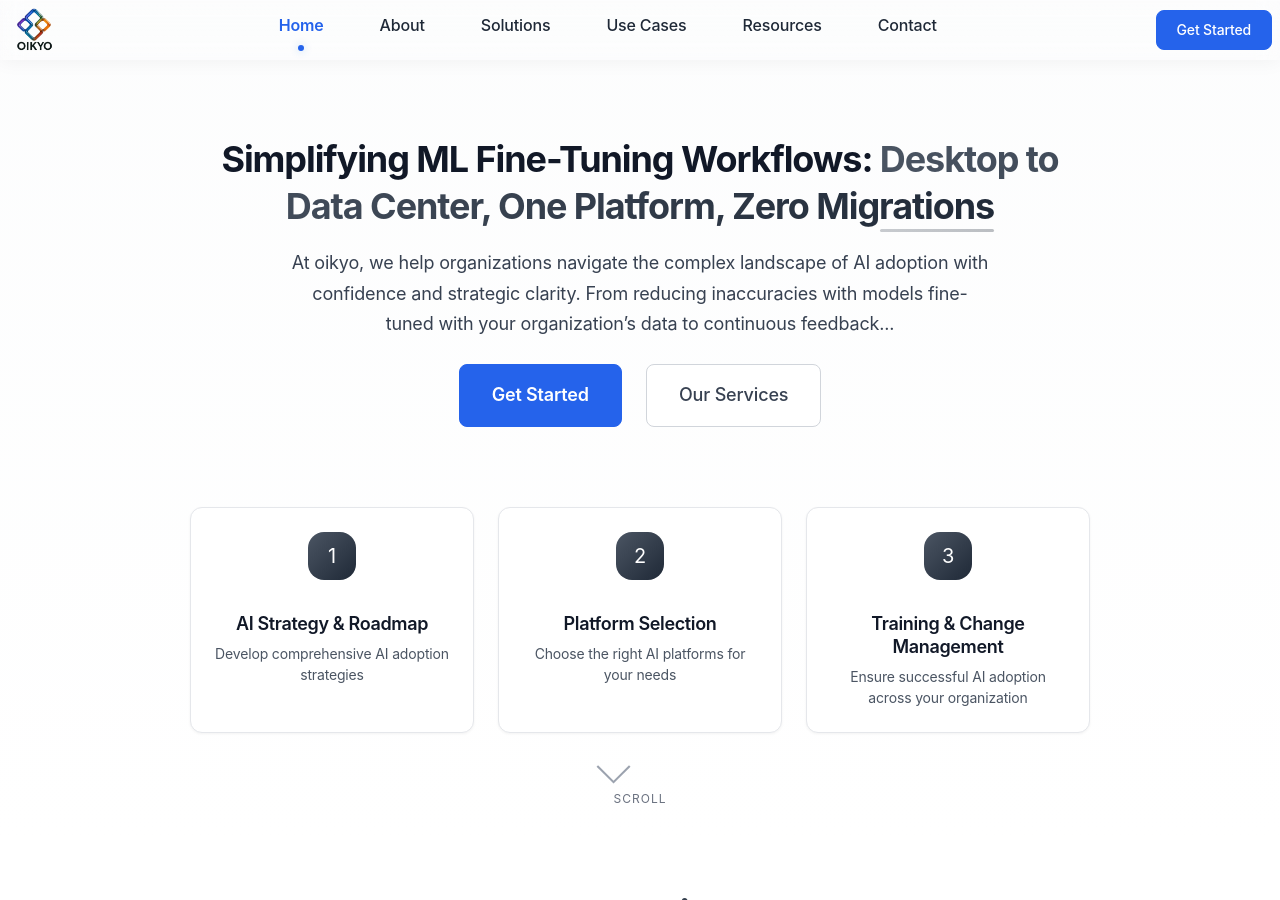
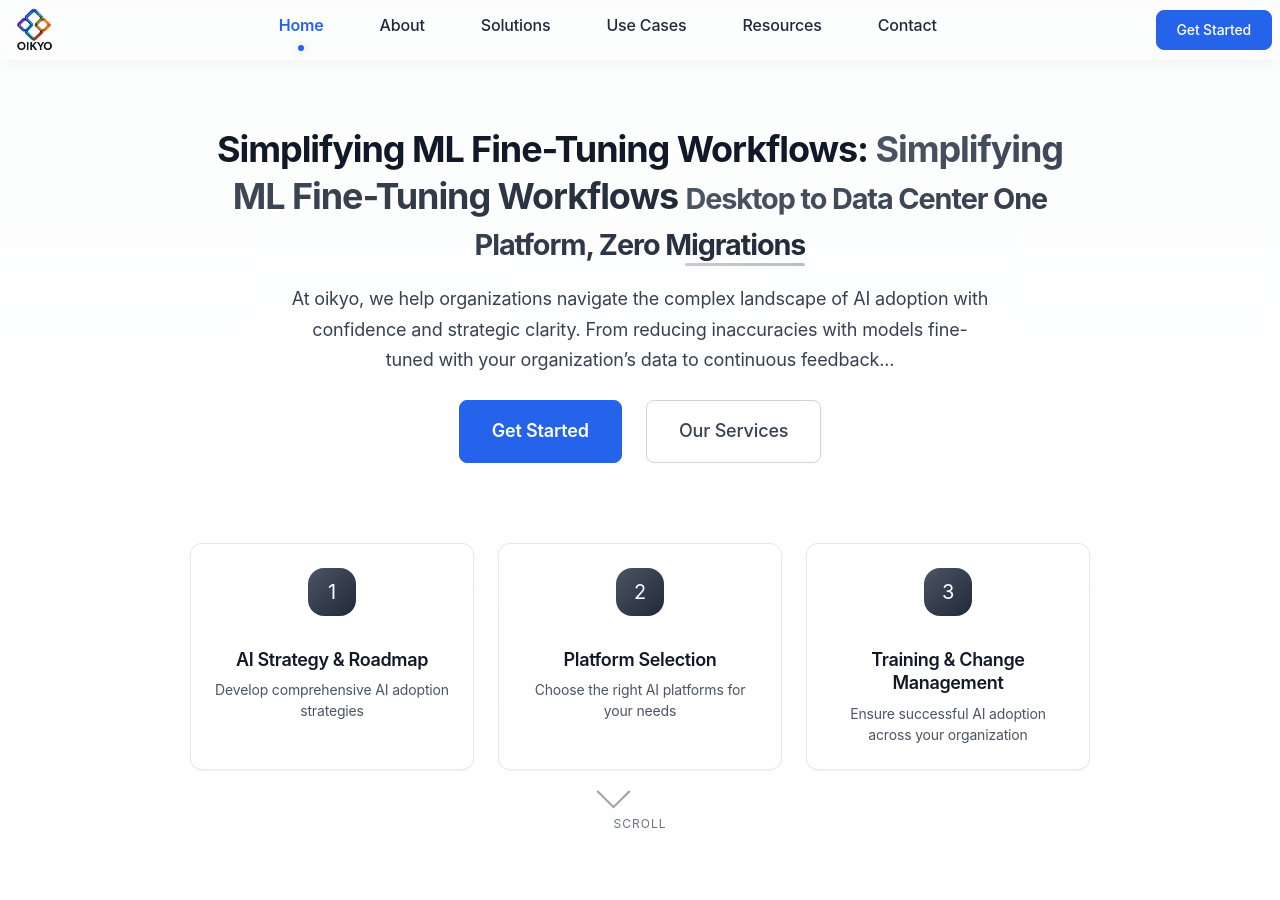
Before and after one commit to oikyoai/oikyo.ai, a Jekyll site: the page built from index.md, in a window 1280 px wide and 900 px high. Built offline with Jekyll 4.4.1, drawn with Linux system fonts in a browser that asks for light colours.

Commit message:
Update hero message

```diff
--- a/_layouts/home.html
+++ b/_layouts/home.html
@@ -7,7 +7,8 @@ layout: default
     <div class="hero-content">
       <h1 class="hero-title">
         {{ page.title | default: "Accelerating AI Adoption Through" }}
-        <span class="highlight">{{ page.highlight | default: "Trusted Practices" }}</span>
+        <span class="highlight">{{ page.highlight1 | default: "Trusted Practices" }}</span>
+        <span class="highlight highlight-small">{{ page.highlight2 }}</span>
       </h1>
 
       <p class="hero-subtitle">
--- /dev/null
+++ b/_sass/components/_hero-title.scss
@@ -0,0 +1,3 @@
+.highlight-small {
+  font-size: 0.8em; // Adjust as needed
+}
--- a/assets/css/main.scss
+++ b/assets/css/main.scss
@@ -8,6 +8,7 @@
 
 // Import components
 @import "components/glass";
+@import "components/hero-title";
 
 // Import layout
 @import "layout/navigation";
--- a/index.md
+++ b/index.md
@@ -1,6 +1,7 @@
 ---
 layout: home
 title: "Simplifying ML Fine-Tuning Workflows:"
-highlight: "Desktop to Data Center, One Platform, Zero Migrations"
+highlight1: "Simplifying ML Fine-Tuning Workflows"
+highlight2: "Desktop to Data Center One Platform, Zero Migrations"
 ---
 At **oikyo**, we help organizations navigate the complex landscape of AI adoption with confidence and strategic clarity. From reducing inaccuracies with models fine-tuned with your organization's data to continuous feedback loops and cloud hosting solutions, you are in the driver's seat of your AI, controlling the cost and accuracy.
```
